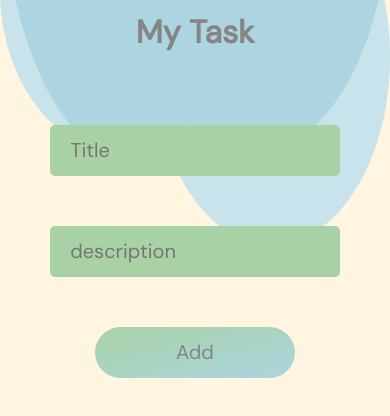
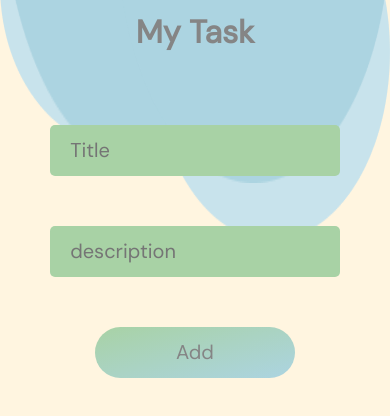
Before and after one commit to Creators247/Todo, a plain HTML site: page index.html in a window 390 px wide. Drawn offline with Linux system fonts and the light colour scheme.

Commit message:
added a few stylesto the image above

```diff
--- a/style.css
+++ b/style.css
@@ -227,7 +227,7 @@ footer > div {
     img {
     z-index: -1;
     position: absolute;
-    top: -50px;
+    top: -55px;
     width: 100%;
     height: 35%;
   }
@@ -238,7 +238,7 @@ footer > div {
       height: 30%;
   }
   .Ellipse2{
-    top: -100px;
+    top: -70px;
     right: -10;
     width: 70%;
     height: 30%;
```
